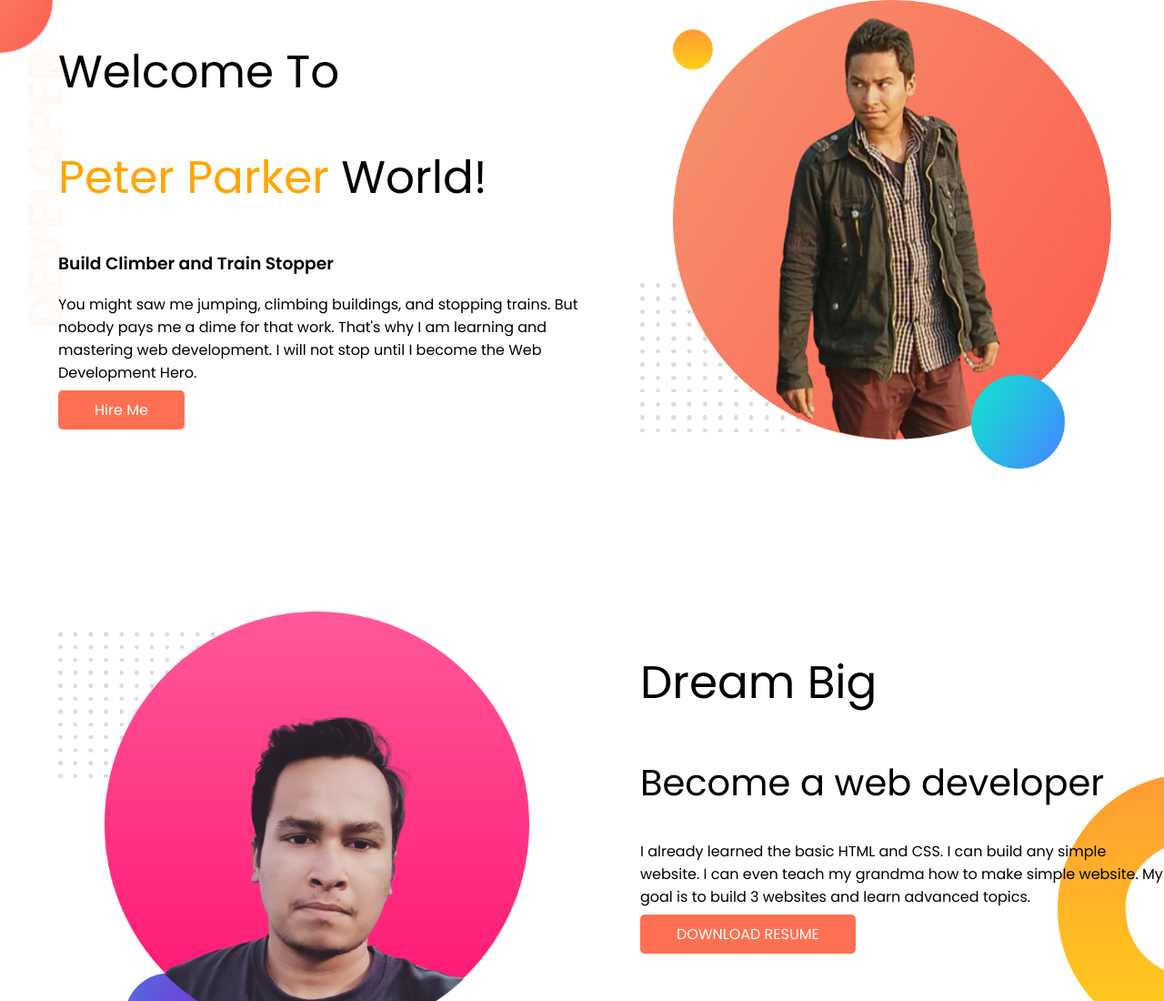
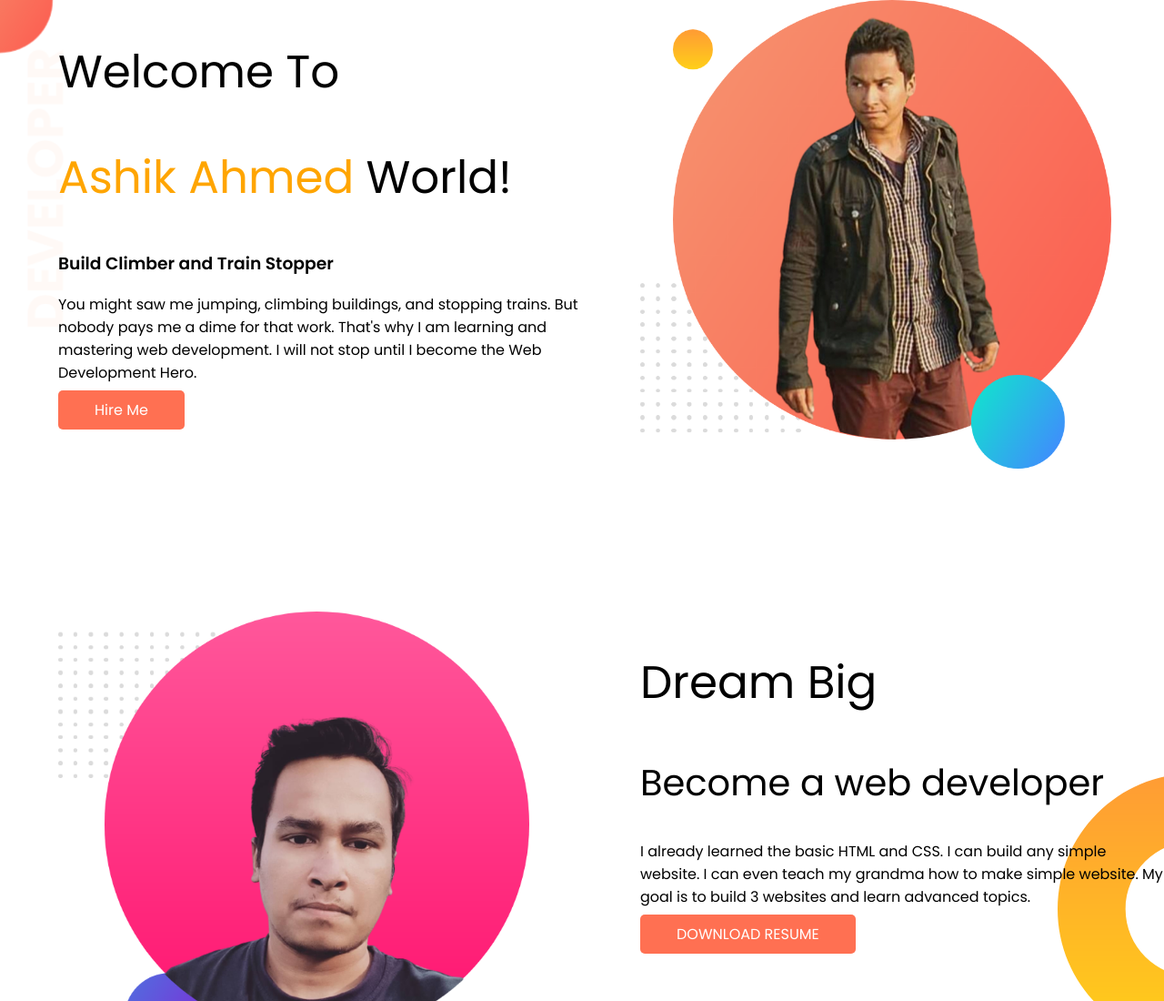
Before and after one commit to Ashik72/ph-protfolio, a plain HTML site: page index.html in a window 1280 px wide. Shown: the top 1100 px of the page at 91% size. Drawn offline with Linux system fonts and the light colour scheme.

Commit message:
Update index.html
Text changes

```diff
--- a/index.html
+++ b/index.html
@@ -11,7 +11,7 @@
       <section class="top-banner flexible-container">
          <div class="half-width">
             <h1>Welcome To</h1>
-            <h1><span class="orange-color">Peter Parker</span> World!</h1>
+            <h1><span class="orange-color">Ashik Ahmed</span> World!</h1>
             <h3>Build Climber and Train Stopper</h3>
             <p>
                You might saw me jumping, climbing buildings, and stopping
```
